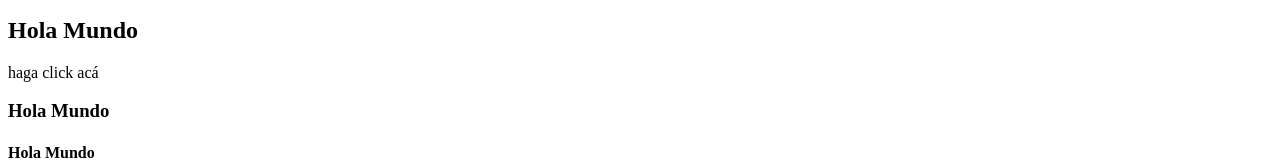
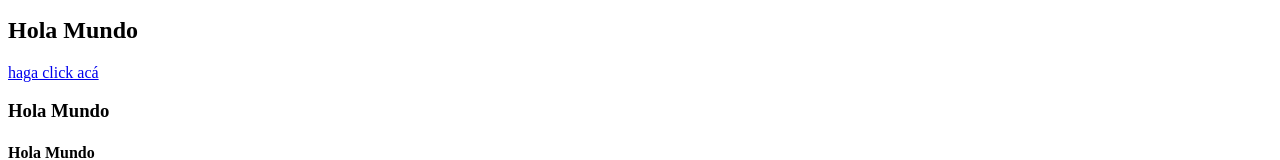
Before and after one commit to KarloPe/MiPrimerHtml, a plain HTML site: page index.html in a window 1280 px wide. Shown: the part 548-708 px from the top of the page. Drawn offline with Linux system fonts and the light colour scheme.

Commit message:
3.01 reparado enlace externo

```diff
--- a/index.html
+++ b/index.html
@@ -11,7 +11,7 @@
     <h1>Hola Mundo</h1>
     <p>Lorem ipsum dolor sit amet, consectetur adipisicing elit. Recusandae ipsam ab velit officiis laudantium culpa praesentium eaque quia autem repudiandae nobis nostrum totam eveniet, beatae error iste, consequatur iusto odio.</p>
     <h2>Hola Mundo</h2>
-    <a href="https://www.google.com"></a> haga click acá </a>
+    <a href="https://www.google.com">haga click acá </a>
     <h3>Hola Mundo</h3>
     <h4>Hola Mundo</h4>
     <h5>Hola Mundo</h5>
```
